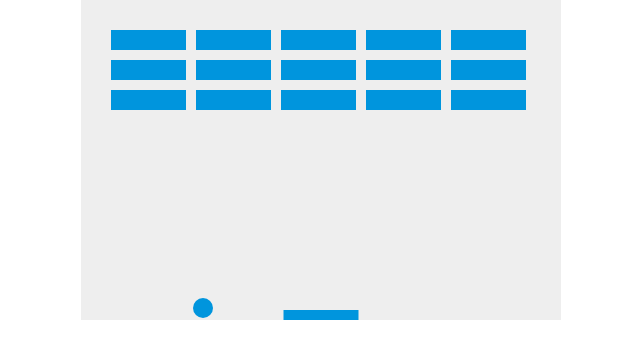
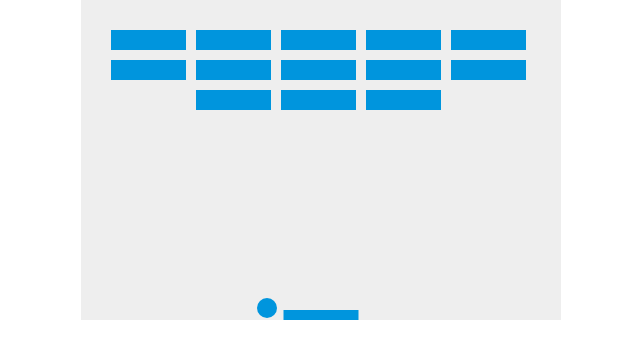
Before and after one commit to Linika-N/Breakout_game, a plain HTML site: page index.html in a window 1280 px wide. Shown: the whole page, without its empty margins (319-959 px from the left). Drawn offline with Linux system fonts and the light colour scheme.

Commit message:
add collision detection

```diff
--- a/index.html
+++ b/index.html
@@ -41,7 +41,7 @@
         for (let c=0; c<brickColumnCount; c++){
             bricks [c]=[];
             for (let r=0; r<brickRowCount; r++){
-                bricks[c][r]={x:0,y:0};
+                bricks[c][r]={x:0,y:0, status: 1};
             }
         }
 
@@ -64,6 +64,7 @@
         function drawBricks(){
             for (let c=0; c<brickColumnCount; c++){
                 for (let r=0; r<brickRowCount; r++){
+                    if (bricks[c][r].status ==1){
                         let brickX = (c*(brickWidth + brickPadding))+brickOffsetLeft;
                         let brickY = (r*(brickHeight+brickPadding))+brickOffsetTop;
                         bricks[c][r].x = brickX;
@@ -76,12 +77,14 @@
                     }
                 }
             }
+        }
 
         function draw(){
             ctx.clearRect(0,0,canvas.width, canvas.height)
             drawBricks();
             drawBall();
             drawPaddle();
+            collisionDetection();
             x+=dx;
             y+=dy;
             if (x+dx>canvas.width-ballRadius || x+dx<ballRadius){
@@ -135,6 +138,20 @@
             }
         }
 
+        function collisionDetection() {
+            for (let c=0; c<brickColumnCount; c++){
+                for (let r=0; r< brickRowCount; r++) {
+                    let b=bricks[c][r];
+                    if (b.status == 1) {
+                        if (x>b.x && x< b.x + brickWidth && y< b.y && y< b.y+brickHeight) {
+                        dy=-dy;
+                        b.status=0;
+                        }
+                    }
+                }
+            }
+        }
+
         let interval = setInterval(draw,10);
 
 
```
Lines whose indentation alone changed are shown as unchanged.
